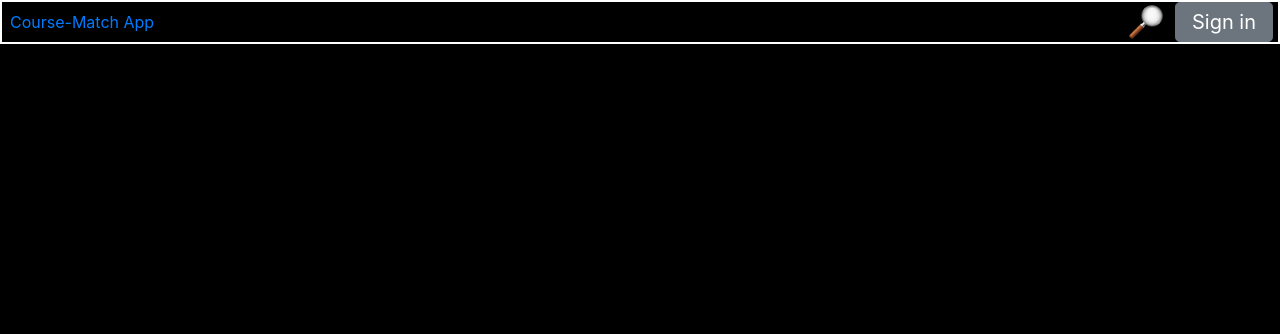
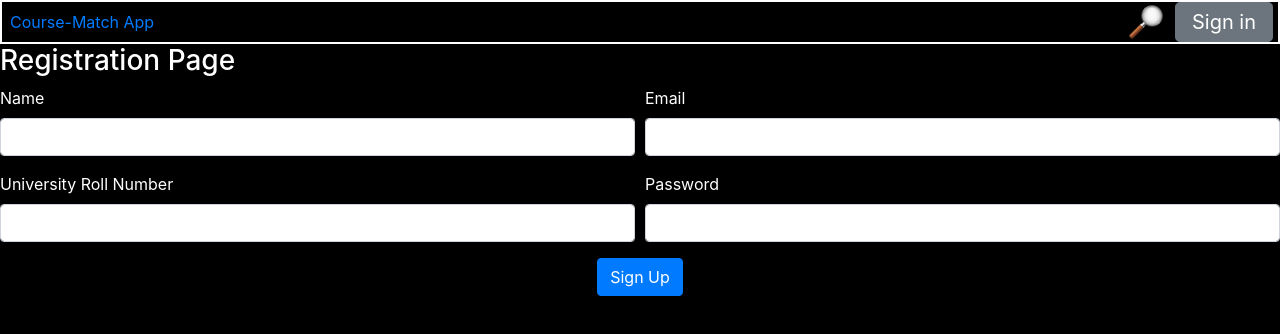
Before and after one commit to pronayguha13/Course-Match, a React (Create React App) app in the folder frontend/: page /register in a window 1280 px wide. Shown: the top 334 px of the page. Built offline with nearby package versions, Linux system fonts and the light colour scheme.

Commit message:
Signin and registration page and user model changed

```diff
--- a/frontend/src/Components/App/App.js
+++ b/frontend/src/Components/App/App.js
@@ -1,7 +1,12 @@
 import React from "react";
+import styles from "./App.module.css";
 
 const App = () => {
-  return <p>HomePage</p>;
+  return (
+    <div className={styles.App}>
+      <p>Homepage</p>
+    </div>
+  );
 };
 
 export default App;
--- /dev/null
+++ b/frontend/src/Components/App/App.module.css
@@ -0,0 +1,3 @@
+.App {
+  text-align: center;
+}
--- /dev/null
+++ b/frontend/src/Components/Authentication/Registration/Registration.js
@@ -0,0 +1,47 @@
+import React from "react";
+
+const Registration = () => {
+  return (
+    <div>
+      <h3>Registration Page</h3>
+      <form>
+        <div className="form-row">
+          <div className="form-group col-md-6">
+            <label htmlFor="Name">Name</label>
+            <input type="text" name="name" className="form-control" />
+          </div>
+          <div className="form-group col-md-6">
+            <label htmlFor="inputEmail4">Email</label>
+            <input
+              type="email"
+              name="email"
+              className="form-control"
+              id="inputEmail4"
+            />
+          </div>
+        </div>
+        <div className="form-row">
+          <div className="form-group col-md-6">
+            <label htmlFor="inputRoll">University Roll Number</label>
+            <input type="text" className="form-control" name="roll_number" />
+          </div>
+          <div className="form-group col-md-6">
+            <label htmlFor="inputPassword4">Password</label>
+            <input
+              type="password"
+              className="form-control"
+              id="inputPassword4"
+            />
+          </div>
+        </div>
+        <div className="form-group text-center">
+          <button type="submit" className="btn btn-primary">
+            Sign Up
+          </button>
+        </div>
+      </form>
+    </div>
+  );
+};
+
+export default Registration;
--- /dev/null
+++ b/frontend/src/Components/Authentication/Signin/auth.js
@@ -0,0 +1,46 @@
+import React from "react";
+import styles from "./auth.module.css";
+import { Link } from "react-router-dom";
+
+const auth = () => {
+  return (
+    <div className={styles.SignIn}>
+      <h3>Sign in Page</h3>
+      <form>
+        <div className="form-group row">
+          <label htmlFor="roll_number" className="col-sm-2 col-form-label">
+            University Roll Number
+          </label>
+          <div className="col-sm-10">
+            <input type="text" className="form-control" name="roll_number" />
+          </div>
+        </div>
+        <div className="form-group row">
+          <label htmlFor="inputPassword3" className="col-sm-2 col-form-label">
+            Password
+          </label>
+          <div className="col-sm-10">
+            <input
+              type="password"
+              className="form-control"
+              id="inputPassword3"
+            />
+          </div>
+        </div>
+        <div className="form-group row">
+          <div className="col-sm-10">
+            <button type="submit" className="btn btn-primary">
+              Sign in
+            </button>
+            <p>
+              {" "}
+              if you dont have an account <Link to="/register">Sign Up</Link>
+            </p>
+          </div>
+        </div>
+      </form>
+    </div>
+  );
+};
+
+export default auth;
--- /dev/null
+++ b/frontend/src/Components/Authentication/Signin/auth.module.css
@@ -0,0 +1,6 @@
+.SignIn {
+  text-align: center;
+}
+
+.signInFormContainer {
+}
--- a/frontend/src/Components/Authentication/auth.js
+++ /dev/null
@@ -1,11 +0,0 @@
-import React from "react";
-
-const auth = () => {
-  return (
-    <div>
-      <p>Sign in Page</p>
-    </div>
-  );
-};
-
-export default auth;
--- a/frontend/src/Routes/routes.js
+++ b/frontend/src/Routes/routes.js
@@ -1,8 +1,9 @@
 import React from "react";
 import { BrowserRouter as Router, Route, Switch } from "react-router-dom";
 import App from "../Components/App/App";
-import auth from "../Components/Authentication/auth";
+import auth from "../Components/Authentication/Signin/auth";
 import Navbar from "../Components/Navbar/Navabr";
+import Registration from "../Components/Authentication/Registration/Registration";
 
 const BrowserRoutes = () => {
   return (
@@ -11,6 +12,7 @@ const BrowserRoutes = () => {
       <Switch>
         <Route path="/" exact component={App} />
         <Route path="/sign_in" component={auth} />
+        <Route path="/register" component={Registration} />
       </Switch>
     </Router>
   );
```
Also changed, not shown: frontend/src/Components/Authentication/Registration.js (deleted, +0 -11 lines), frontend/src/Components/App/App.css (added), 2 other files (tests, documents, lock files or other folders).
